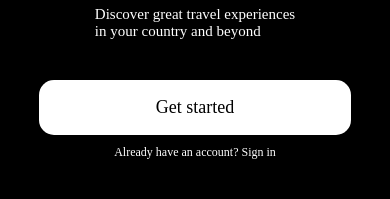
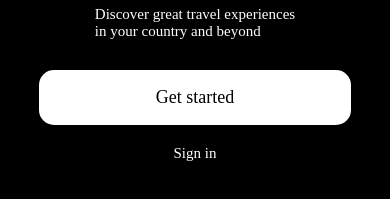
Before and after one commit to snyk-marcos/react-native-travel-app, a React Native app: screen /Welcome in a window 390 px wide. Shown: the part 621-820 px from the top of the page. Built offline with nearby package versions, Linux system fonts and the light colour scheme.

Commit message:
ui changes

```diff
--- a/src/screens/WelcomeScreen.js
+++ b/src/screens/WelcomeScreen.js
@@ -43,12 +43,12 @@ const WelcomeScreen = () => {
             <TouchableOpacity onPress={() => navigation.navigate('Login')}>
                 <Text style={[styles.text, {
                     fontFamily: 'reost-medium',
-                    fontSize: 12,
+                    fontSize: 15,
                     color: 'white',
                     top: 90,
                     alignSelf: 'center'
                 }]}>
-                    Already have an account? Sign in
+                    Sign in
                 </Text>
             </TouchableOpacity>
           </View>
@@ -91,6 +91,6 @@ const styles = StyleSheet.create({
         justifyContent: 'center',
         alignSelf: 'center',
         borderRadius: 15,
-        top: 80,
+        top: 70,
     }
 })
```
